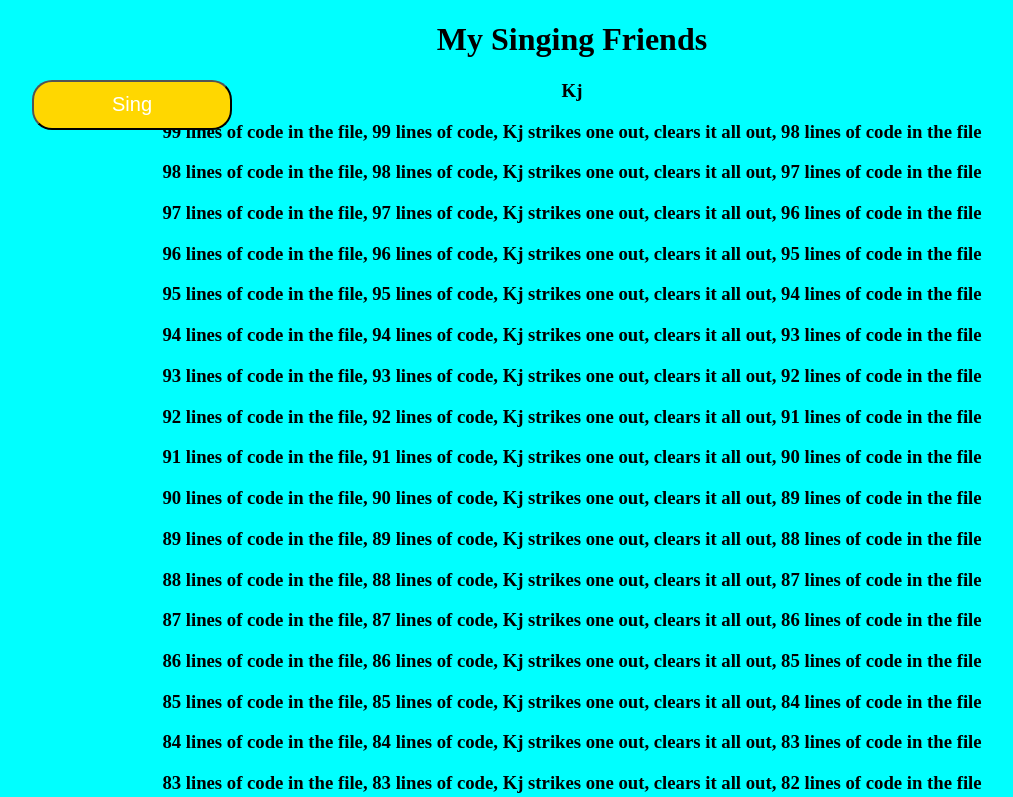
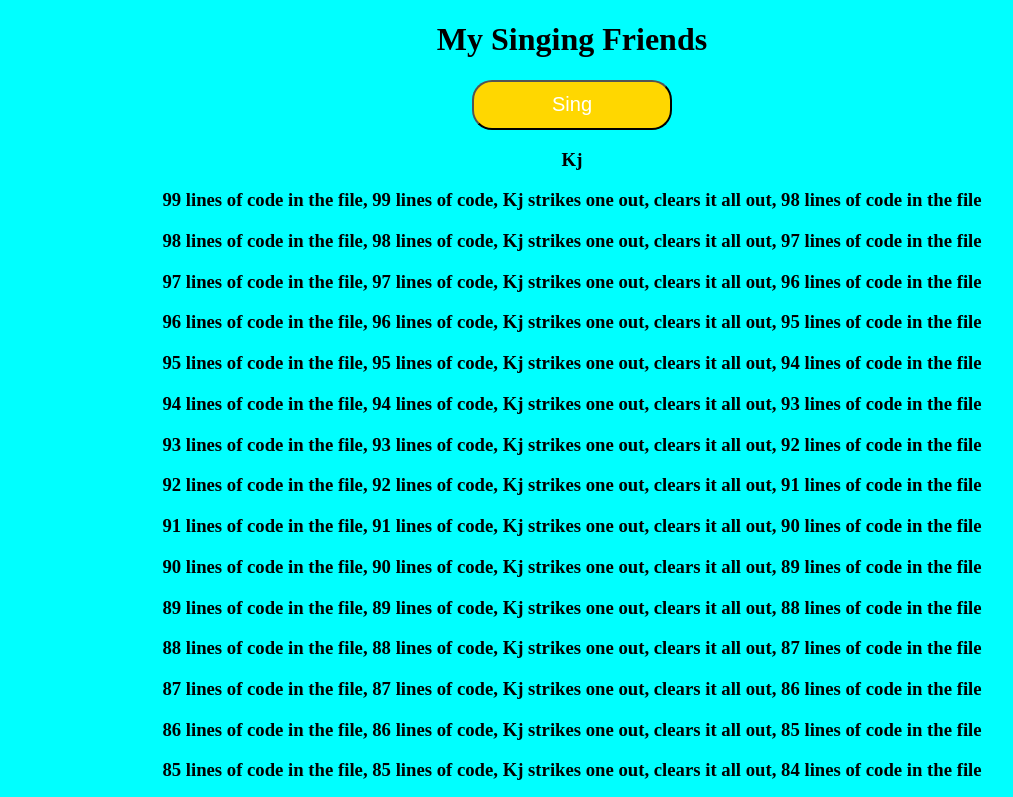
Before and after one commit to Cam205/99-lines-part-2, a plain HTML site: page index.html in a window 1280 px wide. Both pictures are taken after a click on the button "Sing". Shown: the top 797 px of the page, without its empty margins (68-1081 px from the left). Drawn offline with Linux system fonts and the light colour scheme.

Commit message:
Aligned center button

```diff
--- a/index.html
+++ b/index.html
@@ -1,18 +1,23 @@
 <!DOCTYPE html>
 <html lang="en">
+
 <head>
     <meta charset="UTF-8">
     <meta http-equiv="X-UA-Compatible" content="IE=edge">
     <meta name="viewport" content="width=device-width, initial-scale=1.0">
     <title>Document</title>
     <link rel="stylesheet" href="styles.css">
-    <script src="script.js"></script>
 </head>
+
 <body>
 
     <h1>My Singing Friends</h1>
 
     <button class="singbtn" onclick="singSong()">Sing</button>
+    <div id="song-container"></div>
 
+
+    <script src="script.js"></script>
 </body>
+
 </html>
--- a/script.js
+++ b/script.js
@@ -3,9 +3,10 @@ function singSong() {
     let friends = ['Kj', 'Will', 'Davion', 'Cartier', 'Jamal'];
 
     for (f = 0; f < friends.length; f++) {
+        let songContainer = document.getElementById("song-container")
         let eachFriend = document.createElement('div') //Created div
         eachFriend.className = 'myFriends' //Give div a class name
-        document.body.appendChild(eachFriend)
+        songContainer.appendChild(eachFriend)
 
         let friendNames = document.createElement('h3')
         eachFriend.appendChild(friendNames)
--- a/styles.css
+++ b/styles.css
@@ -21,8 +21,9 @@ h3 {
     font-size: 20px;
     background-color: gold;
     color: white;
-    position: absolute;
-    left: 100px;
     border-radius: 20px;
     cursor: pointer;
+    display: flex;
+    justify-content: center;
+    align-items: center;
 }
```
